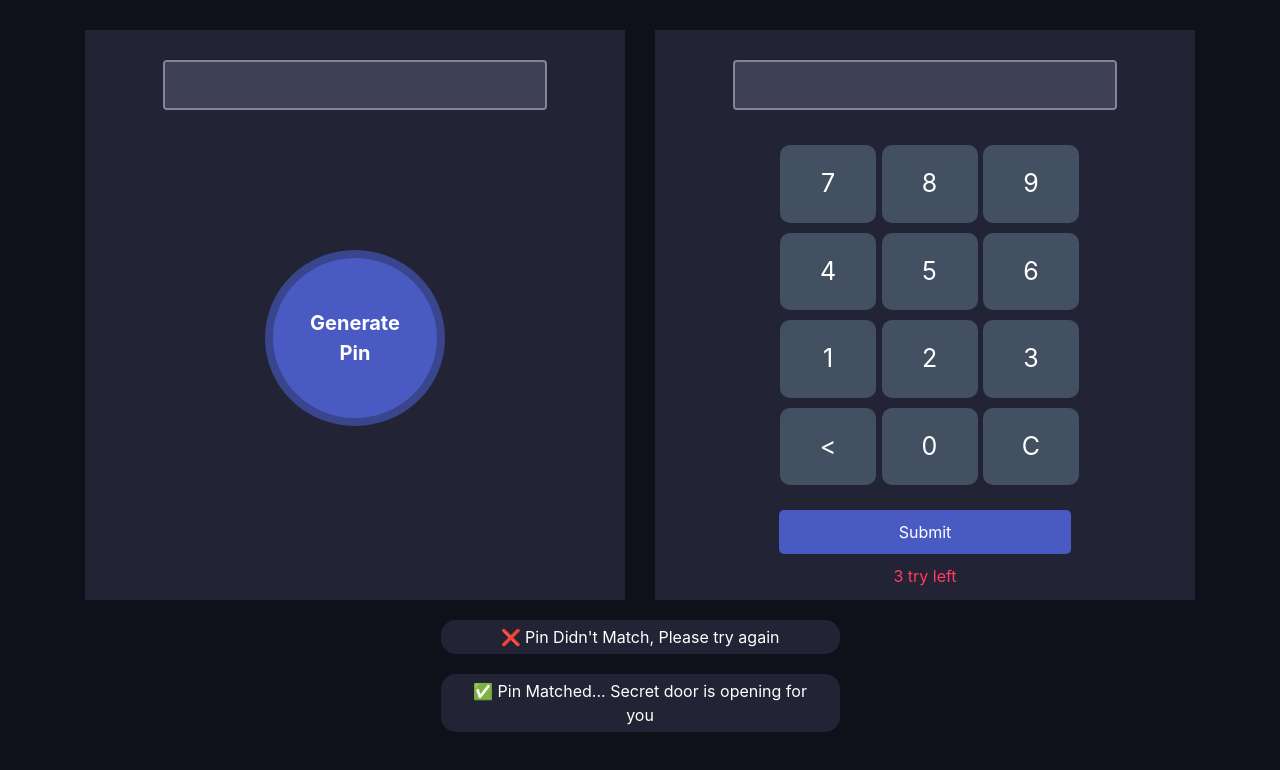
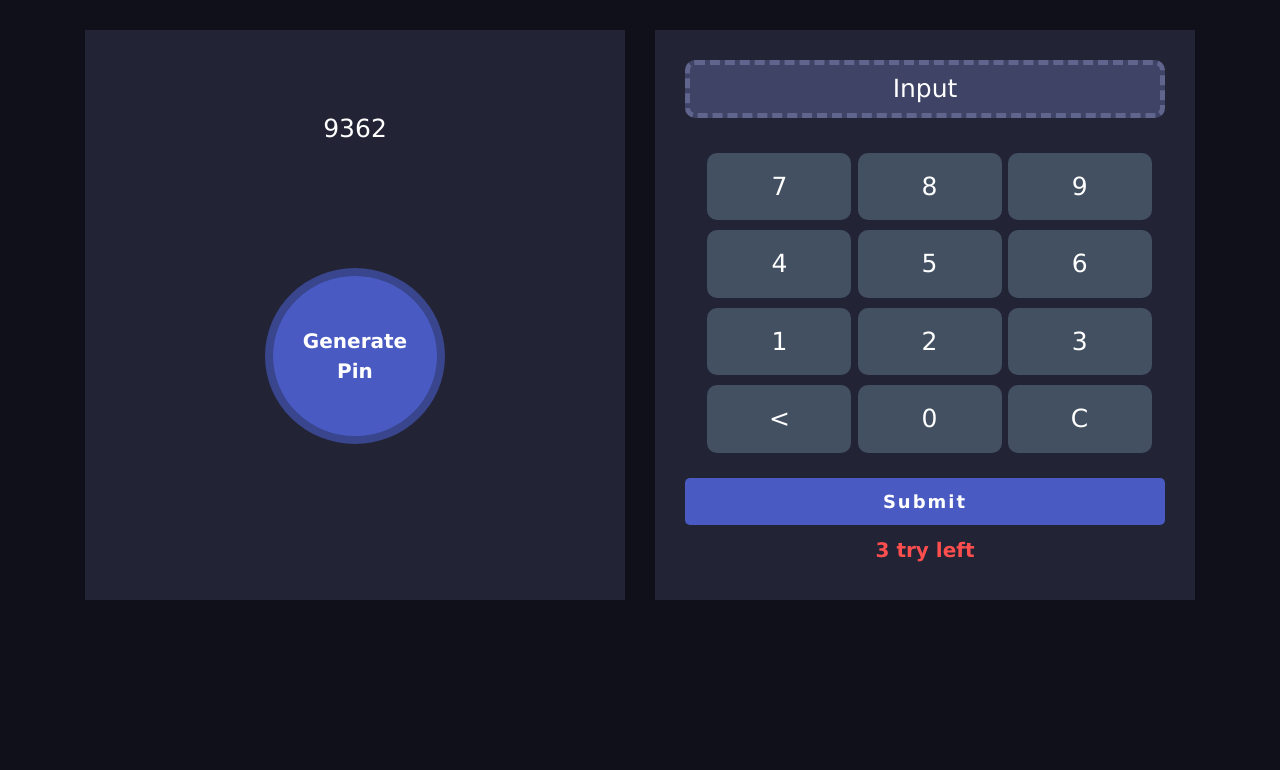
Before and after one commit to sr-tamim/OTP, a plain HTML site: page index.html in a window 1280 px wide. Both pictures are taken after a click on the button "Generate Pin". Drawn offline with nearby package versions, Linux system fonts and the light colour scheme.

Commit message:
complete

```diff
--- a/index.html
+++ b/index.html
@@ -15,15 +15,15 @@
         <div class="row">
             <div class="col-md-6">
                 <div class="pin-generator half-width">
-                    <input class="form-control" type="text">
+                    <div id="show-pin">Your PIN</div>
                     <button class="generate-btn">Generate Pin</button>
                 </div>
             </div>
             <div class="col-md-6">
                 <div class="input-section half-width">
-                    <input class="form-control" type="text">
-                    <div class="numbers">
-                        <div class="calc-body">
+                    <div id="input-pin-display">Input</div>
+                    <div class="pin-input">
+                        <div class="pin-input-buttons">
                             <div class="calc-button-row">
                                 <div class="button">7</div>
                                 <div class="button">8</div>
@@ -46,15 +46,15 @@
                             </div>
                             <div>
                                 <button type="submit" class="submit-btn">Submit</button>
-                                <p class="action-left">3 try left</p>
+                                <p class="action-left"><span id="action-count">3</span> try left</p>
                             </div>
                         </div>
                     </div>
                 </div>
             </div>
             <div class="notify-section">
-                <p class="notify">❌ Pin Didn't Match, Please try again</p>
-                <p class="notify">✅ Pin Matched... Secret door is opening for you</p>
+                <p id="notify-fail">❌ Pin Didn't Match<br>Try again</p>
+                <p id="notify-success">✅ Pin Matched<br> Secret door is opening for you</p>
             </div>
         </div>
 
--- a/script.js
+++ b/script.js
@@ -0,0 +1,42 @@
+const showPin = document.getElementById('show-pin');
+const generateBtn = document.querySelector('.generate-btn');
+const inputPinScreen = document.getElementById('input-pin-display');
+const successMessage = document.getElementById('notify-success');
+const failMessage = document.getElementById('notify-fail');
+
+let pin;
+let actionLeft = 3;
+
+generateBtn.addEventListener('click', function () {
+    pin = Math.floor(Math.random() * 10000);
+    showPin.innerText = pin;
+    if (pin.toString().length != 4) { generateBtn.click() }
+})
+
+document.querySelector('.pin-input').addEventListener('click', function (event) {
+    const pressedBtn = event.target.innerText;
+    if (event.target.className == 'button') {
+        if (isNaN(inputPinScreen.innerText)) { inputPinScreen.innerText = '' }
+        if (pressedBtn == 'C') {
+            inputPinScreen.innerText = '';
+        }
+        else if (pressedBtn == '<') {
+            inputPinScreen.innerText = inputPinScreen.innerText.slice(0, inputPinScreen.innerText.length - 1);
+        } else {
+            inputPinScreen.innerText += pressedBtn;
+        }
+        if (inputPinScreen.innerText == '') {
+            inputPinScreen.innerText = 'Input';
+        }
+    }
+    else if (event.target.className == 'submit-btn') {
+        if (pin == undefined) { alert('Generate pin first') }
+        else if (isNaN(inputPinScreen.innerText)) { alert('Type your pin') }
+        else if (inputPinScreen.innerText == pin.toString()) { successMessage.style.display = 'block'; failMessage.style.display = 'none'; actionLeft = 3; }
+        else { failMessage.style.display = 'block'; successMessage.style.display = 'none'; actionLeft--; }
+        document.getElementById('action-count').innerText = actionLeft;
+        if (actionLeft == 0) {
+            event.target.setAttribute('disabled', true);
+        }
+    }
+})
--- a/style.css
+++ b/style.css
@@ -1,5 +1,7 @@
 *{
     box-sizing: border-box;
+    user-select: none;
+    font-family: 'Verdana', 'Georgia','Tahoma','Arial',serif;
 }
 body {
     background: #10101B;
@@ -8,7 +10,11 @@ body {
 .container {
     margin-top: 30px;
 }
-
+#show-pin{
+    color: white;
+    font-size: 25px;
+    margin-top: 50px;
+}
 .half-width {
     height: 570px;
     background: #222436;
@@ -18,7 +24,7 @@ body {
 .generate-btn{
     display: flex;
     justify-content: center;
-    margin: 140px auto 0;
+    margin: 120px auto 0;
     width: 180px;
     padding: 50px;
     border-radius: 50%;
@@ -33,41 +39,28 @@ body {
     box-shadow: none;
 }
 
-input[type='text']{
-    background-color: #3D4153;
-    padding: 10px 0px;
-    color: #ffffff;
-    width: 80%;
-    margin: 0 auto;
-    border: 2px solid #858299;
-    height: 50px;
-    padding: 10px;
+#input-pin-display{
+    color: white;
+    font-size: 25px;
+    background:#3f4365;
+    border: 5px dashed #60658e;
+    border-radius: 10px;
+    padding: 5px;
 }
-input[type='text']:focus {
-    background-color: #3D4153;
-    color: #fff;
-    font-size: 20px;
-}
-.numbers {
+.pin-input {
     margin: 30px 0;
 }
 
-.calc-typed {
-margin-top: 20px;
-font-size: 45px;
-text-align: right;
-color: #fff;
-}
 
 .calc-button-row {
 width: 100%;
 }
 
 .button {
-width: 20%;
+width: 30%;
 background: #425062;
 color: #fff;
-padding: 20px 0;
+padding: 15px 0;
 margin: 5px;
 display: inline-block;
 font-size: 25px;
@@ -81,14 +74,21 @@ cursor: pointer;
 color: #E0B612;
 }
 .submit-btn {
+    width: 100%;
     border: none;
     margin-top: 20px;
-    padding: 10px 120px;
+    padding: 10px 0;
     border-radius: 5px;
     background: #495BC3;
     color: #fff;
+    font-size: 18px;
+    font-weight: bold;
+    letter-spacing: 2px;
 }
-.notify {
+.submit-btn:disabled{
+    opacity: 0.3;
+}
+.notify-section p {
     color: #fff;
     text-align: center;
     margin: 0 auto;
@@ -96,12 +96,16 @@ color: #E0B612;
     margin-top: 20px;
     border-radius: 15px;
     padding: 5px 20px;
+    display: none;
 }
 .notify-section{
     width: 35%;
     margin: 0 auto;
 }
 .action-left {
-    color: #FF3C5F;
+    color: #ff4e4e;
+    font-size: 20px;
+    font-weight: bold;
     margin-top: 10px;
+    width: 100%;
 }
```
